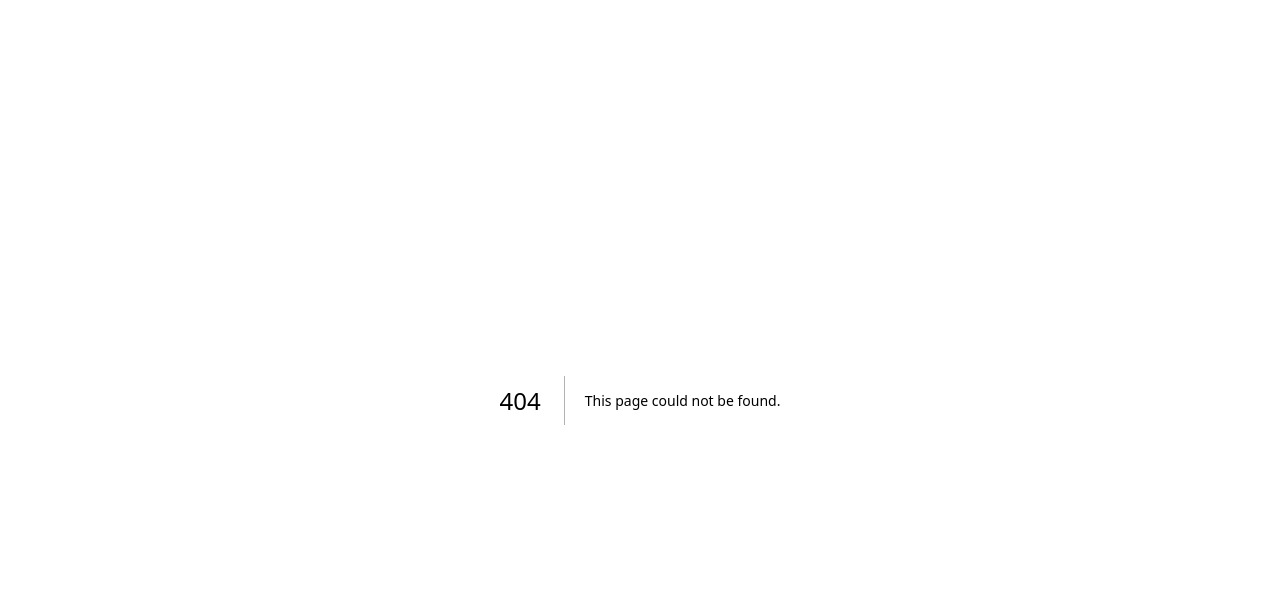
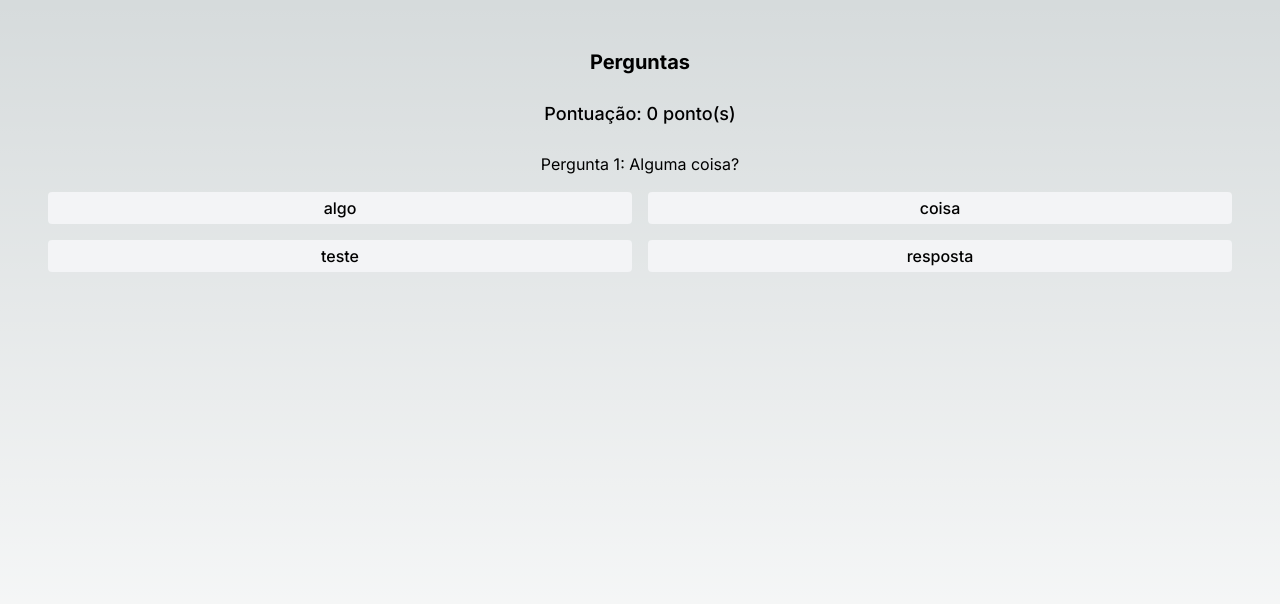
Before and after one commit to edsonapf/quiz-letras, a Next.js app: page /quiz in a window 1280 px wide. Before the commit this address had no page. Shown: the top 604 px of the page. Built offline with nearby package versions, Linux system fonts and the light colour scheme.

Commit message:
feat: create simple layout with some questions

```diff
--- a/src/app/layout.tsx
+++ b/src/app/layout.tsx
@@ -1,22 +1,22 @@
-import type { Metadata } from 'next'
-import { Inter } from 'next/font/google'
-import './globals.css'
+import type { Metadata } from "next";
+import { Inter } from "next/font/google";
+import "./globals.css";
 
-const inter = Inter({ subsets: ['latin'] })
+const inter = Inter({ subsets: ["latin"] });
 
 export const metadata: Metadata = {
-  title: 'Create Next App',
-  description: 'Generated by create next app',
-}
+  title: "Quiz Letras",
+  description: "Quiz sobre crases para a cadeira letras",
+};
 
 export default function RootLayout({
   children,
 }: {
-  children: React.ReactNode
+  children: React.ReactNode;
 }) {
   return (
     <html lang="en">
       <body className={inter.className}>{children}</body>
     </html>
-  )
+  );
 }
--- a/src/app/page.tsx
+++ b/src/app/page.tsx
@@ -1,113 +1,15 @@
-import Image from 'next/image'
+"use client";
+import Button from "@/components/Button";
+import Container from "@/components/Container";
+import { useRouter } from "next/navigation";
 
 export default function Home() {
+  const router = useRouter();
+
   return (
-    <main className="flex min-h-screen flex-col items-center justify-between p-24">
-      <div className="z-10 max-w-5xl w-full items-center justify-between font-mono text-sm lg:flex">
-        <p className="fixed left-0 top-0 flex w-full justify-center border-b border-gray-300 bg-gradient-to-b from-zinc-200 pb-6 pt-8 backdrop-blur-2xl dark:border-neutral-800 dark:bg-zinc-800/30 dark:from-inherit lg:static lg:w-auto  lg:rounded-xl lg:border lg:bg-gray-200 lg:p-4 lg:dark:bg-zinc-800/30">
-          Get started by editing&nbsp;
-          <code className="font-mono font-bold">src/app/page.tsx</code>
-        </p>
-        <div className="fixed bottom-0 left-0 flex h-48 w-full items-end justify-center bg-gradient-to-t from-white via-white dark:from-black dark:via-black lg:static lg:h-auto lg:w-auto lg:bg-none">
-          <a
-            className="pointer-events-none flex place-items-center gap-2 p-8 lg:pointer-events-auto lg:p-0"
-            href="https://vercel.com?utm_source=create-next-app&utm_medium=appdir-template&utm_campaign=create-next-app"
-            target="_blank"
-            rel="noopener noreferrer"
-          >
-            By{' '}
-            <Image
-              src="/vercel.svg"
-              alt="Vercel Logo"
-              className="dark:invert"
-              width={100}
-              height={24}
-              priority
-            />
-          </a>
-        </div>
-      </div>
-
-      <div className="relative flex place-items-center before:absolute before:h-[300px] before:w-[480px] before:-translate-x-1/2 before:rounded-full before:bg-gradient-radial before:from-white before:to-transparent before:blur-2xl before:content-[''] after:absolute after:-z-20 after:h-[180px] after:w-[240px] after:translate-x-1/3 after:bg-gradient-conic after:from-sky-200 after:via-blue-200 after:blur-2xl after:content-[''] before:dark:bg-gradient-to-br before:dark:from-transparent before:dark:to-blue-700 before:dark:opacity-10 after:dark:from-sky-900 after:dark:via-[#0141ff] after:dark:opacity-40 before:lg:h-[360px] z-[-1]">
-        <Image
-          className="relative dark:drop-shadow-[0_0_0.3rem_#ffffff70] dark:invert"
-          src="/next.svg"
-          alt="Next.js Logo"
-          width={180}
-          height={37}
-          priority
-        />
-      </div>
-
-      <div className="mb-32 grid text-center lg:max-w-5xl lg:w-full lg:mb-0 lg:grid-cols-4 lg:text-left">
-        <a
-          href="https://nextjs.org/docs?utm_source=create-next-app&utm_medium=appdir-template&utm_campaign=create-next-app"
-          className="group rounded-lg border border-transparent px-5 py-4 transition-colors hover:border-gray-300 hover:bg-gray-100 hover:dark:border-neutral-700 hover:dark:bg-neutral-800/30"
-          target="_blank"
-          rel="noopener noreferrer"
-        >
-          <h2 className={`mb-3 text-2xl font-semibold`}>
-            Docs{' '}
-            <span className="inline-block transition-transform group-hover:translate-x-1 motion-reduce:transform-none">
-              -&gt;
-            </span>
-          </h2>
-          <p className={`m-0 max-w-[30ch] text-sm opacity-50`}>
-            Find in-depth information about Next.js features and API.
-          </p>
-        </a>
-
-        <a
-          href="https://nextjs.org/learn?utm_source=create-next-app&utm_medium=appdir-template-tw&utm_campaign=create-next-app"
-          className="group rounded-lg border border-transparent px-5 py-4 transition-colors hover:border-gray-300 hover:bg-gray-100 hover:dark:border-neutral-700 hover:dark:bg-neutral-800/30"
-          target="_blank"
-          rel="noopener noreferrer"
-        >
-          <h2 className={`mb-3 text-2xl font-semibold`}>
-            Learn{' '}
-            <span className="inline-block transition-transform group-hover:translate-x-1 motion-reduce:transform-none">
-              -&gt;
-            </span>
-          </h2>
-          <p className={`m-0 max-w-[30ch] text-sm opacity-50`}>
-            Learn about Next.js in an interactive course with&nbsp;quizzes!
-          </p>
-        </a>
-
-        <a
-          href="https://vercel.com/templates?framework=next.js&utm_source=create-next-app&utm_medium=appdir-template&utm_campaign=create-next-app"
-          className="group rounded-lg border border-transparent px-5 py-4 transition-colors hover:border-gray-300 hover:bg-gray-100 hover:dark:border-neutral-700 hover:dark:bg-neutral-800/30"
-          target="_blank"
-          rel="noopener noreferrer"
-        >
-          <h2 className={`mb-3 text-2xl font-semibold`}>
-            Templates{' '}
-            <span className="inline-block transition-transform group-hover:translate-x-1 motion-reduce:transform-none">
-              -&gt;
-            </span>
-          </h2>
-          <p className={`m-0 max-w-[30ch] text-sm opacity-50`}>
-            Explore the Next.js 13 playground.
-          </p>
-        </a>
-
-        <a
-          href="https://vercel.com/new?utm_source=create-next-app&utm_medium=appdir-template&utm_campaign=create-next-app"
-          className="group rounded-lg border border-transparent px-5 py-4 transition-colors hover:border-gray-300 hover:bg-gray-100 hover:dark:border-neutral-700 hover:dark:bg-neutral-800/30"
-          target="_blank"
-          rel="noopener noreferrer"
-        >
-          <h2 className={`mb-3 text-2xl font-semibold`}>
-            Deploy{' '}
-            <span className="inline-block transition-transform group-hover:translate-x-1 motion-reduce:transform-none">
-              -&gt;
-            </span>
-          </h2>
-          <p className={`m-0 max-w-[30ch] text-sm opacity-50`}>
-            Instantly deploy your Next.js site to a shareable URL with Vercel.
-          </p>
-        </a>
-      </div>
-    </main>
-  )
+    <Container>
+      <h1 className="text-3xl font-bold">Quiz Letras</h1>
+      <Button onClick={() => router.push("/quiz")}>Começar o jogo</Button>
+    </Container>
+  );
 }
--- /dev/null
+++ b/src/app/quiz/page.tsx
@@ -0,0 +1,60 @@
+"use client";
+
+import Button from "@/components/Button";
+import Container from "@/components/Container";
+import { quizes } from "@/const";
+import { useRouter } from "next/navigation";
+import { useMemo, useState } from "react";
+
+export default function Quiz() {
+  const [score, setScore] = useState(0);
+  const [questionIndex, setQuestionIndex] = useState(0);
+  const router = useRouter();
+  console.log({ score });
+
+  const hasQuestion = useMemo(() => {
+    return questionIndex < quizes.length;
+  }, [questionIndex]);
+
+  const checkAnswer = (isCorrect: boolean) => {
+    if (isCorrect) {
+      setScore((prev) => prev + 1);
+    }
+    setQuestionIndex((prev) => prev + 1);
+  };
+
+  return (
+    <Container>
+      <h1 className="font-bold text-xl">Perguntas</h1>
+      <h4 className="font-medium text-lg">
+        {hasQuestion
+          ? `Pontuação: ${score} ponto(s)`
+          : `Você fez ${score} ponto(s)`}
+      </h4>
+      <div className="flex flex-col items-center gap-4 w-full">
+        {hasQuestion ? (
+          <>
+            <h4>
+              Pergunta {questionIndex + 1}: {quizes[questionIndex].question}
+            </h4>
+            <div className="grid grid-cols-2 gap-4 w-full max-sm:grid-cols-1">
+              {quizes[questionIndex].answers.map((answer, index) => {
+                return (
+                  <Button
+                    key={`answer-${index}`}
+                    onClick={() => checkAnswer(answer.isCorrect)}
+                    fullwidth
+                  >
+                    {answer.title}
+                  </Button>
+                );
+              })}
+            </div>
+          </>
+        ) : (
+          <Button onClick={() => router.back()}>Voltar para o início</Button>
+        )}
+      </div>
+    </Container>
+  );
+}
--- /dev/null
+++ b/src/components/Button.tsx
@@ -0,0 +1,16 @@
+interface ButtonProps extends React.ComponentProps<"button"> {
+  fullwidth?: boolean;
+}
+
+export default function Button({ fullwidth, children, ...rest }: ButtonProps) {
+  return (
+    <button
+      className={`bg-gray-100 rounded text-black py-1 px-4 font-medium hover:bg-gray-300 ${
+        fullwidth ? "w-full" : ""
+      }`}
+      {...rest}
+    >
+      {children}
+    </button>
+  );
+}
--- /dev/null
+++ b/src/components/Container.tsx
@@ -0,0 +1,7 @@
+export default function Container({ children }: { children: React.ReactNode }) {
+  return (
+    <main className="flex min-h-screen flex-col items-center p-12 gap-6">
+      {children}
+    </main>
+  );
+}
--- /dev/null
+++ b/src/const.ts
@@ -0,0 +1,44 @@
+export const quizes = [
+  {
+    question: "Alguma coisa?",
+    answers: [
+      {
+        title: "algo",
+        isCorrect: true,
+      },
+      {
+        title: "coisa",
+        isCorrect: false,
+      },
+      {
+        title: "teste",
+        isCorrect: false,
+      },
+      {
+        title: "resposta",
+        isCorrect: false,
+      },
+    ],
+  },
+  {
+    question: "Pergunta teste?",
+    answers: [
+      {
+        title: "resposta 1",
+        isCorrect: false,
+      },
+      {
+        title: "resposta 2",
+        isCorrect: false,
+      },
+      {
+        title: "resposta 3",
+        isCorrect: true,
+      },
+      {
+        title: "resposta 4",
+        isCorrect: false,
+      },
+    ],
+  },
+];
```
Also changed, not shown: 1 other file (tests, documents, lock files or other folders).
